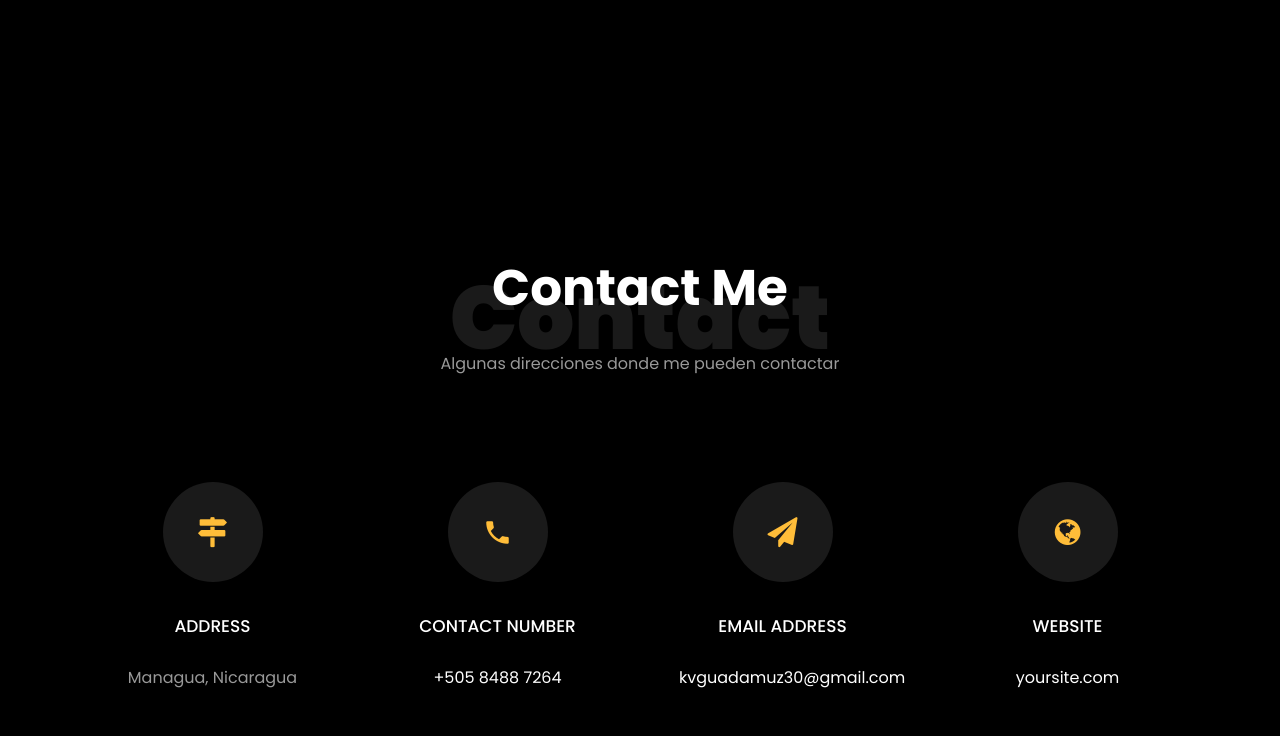
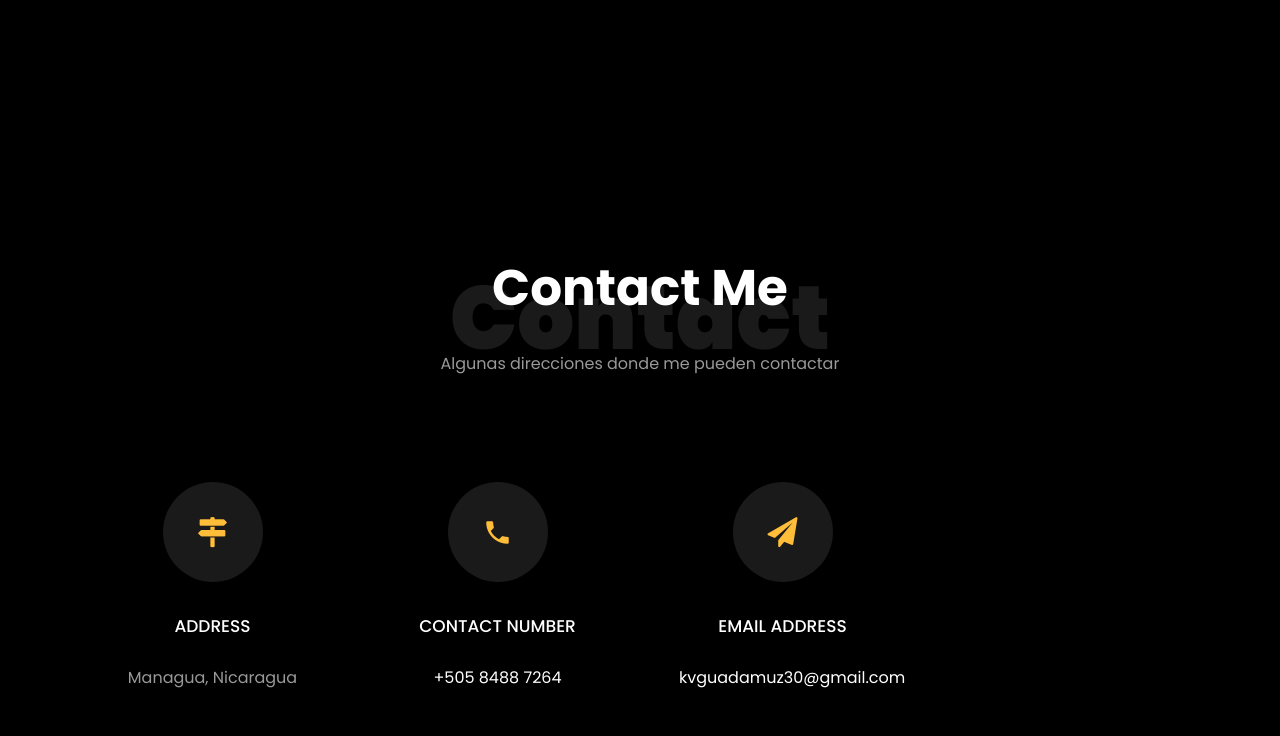
Before and after one commit to kevinAlexanderG30/portafolio, a plain HTML site: page index.html in a window 1280 px wide. Shown: the part 5827-6563 px from the top of the page. Drawn offline with Linux system fonts and the light colour scheme; files whose address does not match are found by name.

Commit message:
Update index.html

```diff
--- a/index.html
+++ b/index.html
@@ -644,15 +644,7 @@
 	            <p><a href="mailto:info@yoursite.com">kvguadamuz30@gmail.com</a></p>
 	          </div>
           </div>
-          <div class="col-md-6 col-lg-3 d-flex ftco-animate">
-          	<div class="align-self-stretch box p-4 text-center">
-          		<div class="icon d-flex align-items-center justify-content-center">
-          			<span class="icon-globe"></span>
-          		</div>
-          		<h3 class="mb-4">Website</h3>
-	            <p><a href="#">yoursite.com</a></p>
-	          </div>
-          </div>
+
         </div>
 
         <!-- <div class="row no-gutters block-9">
```
